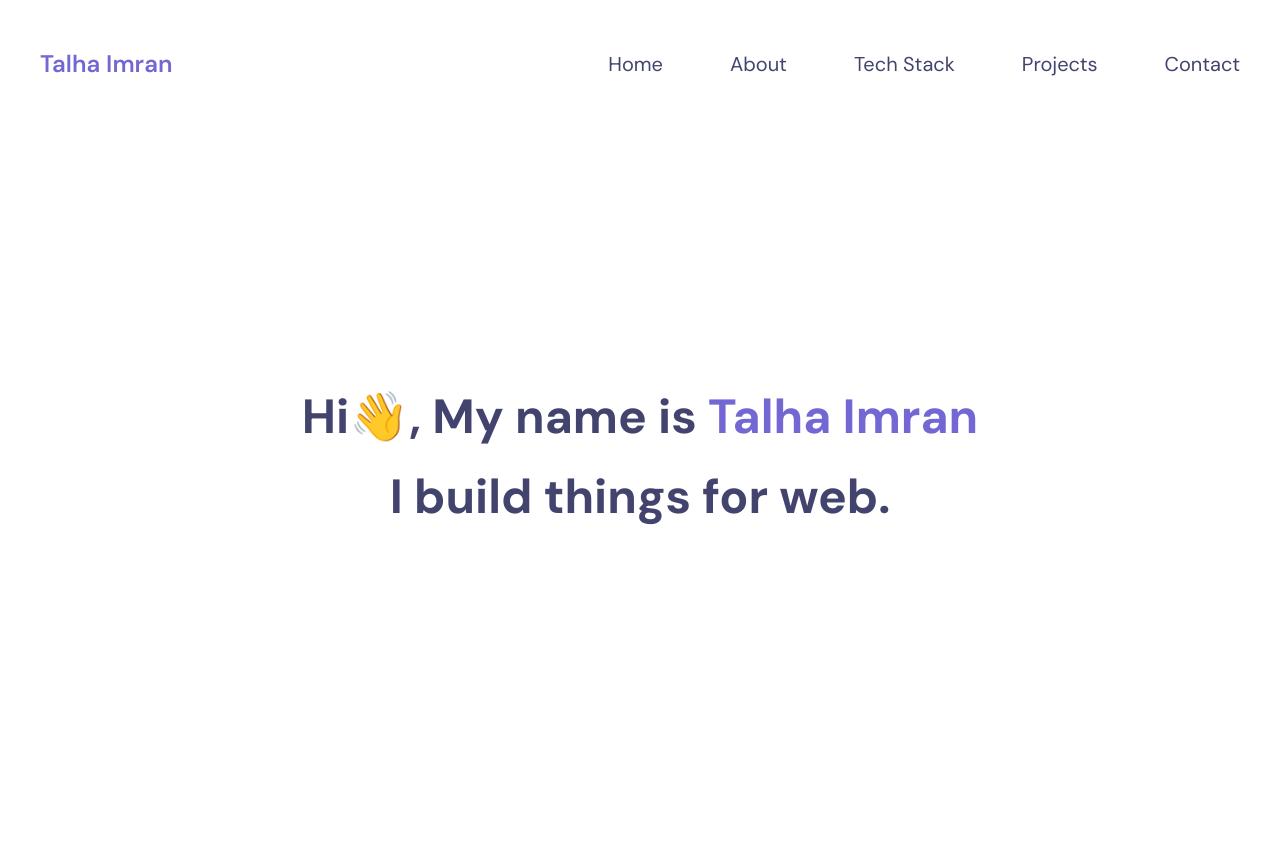
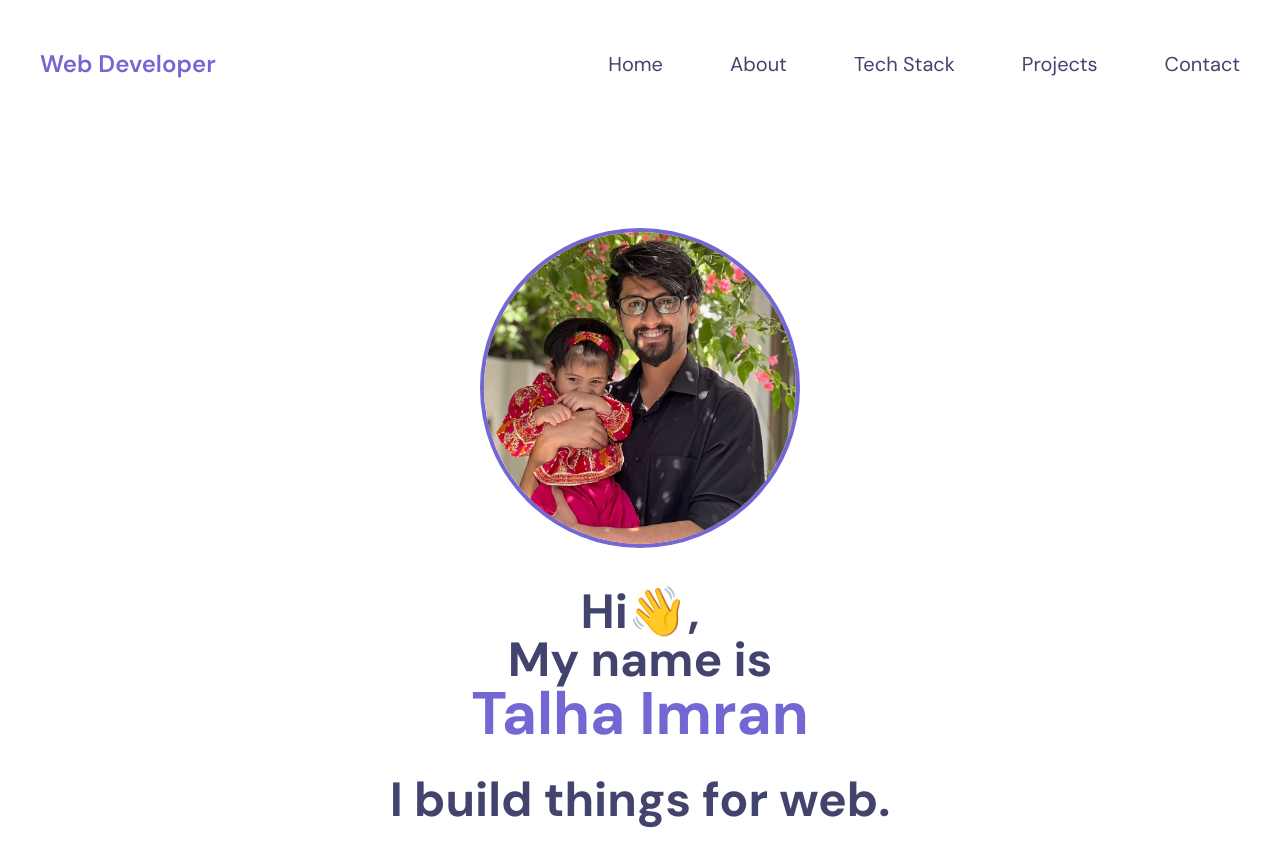
Before and after one commit to talhaimran777/portfolio-website, a Next.js app: page / in a window 1280 px wide. Shown: the top 866 px of the page. Before the commit the page ends 800 px from the top, so only its background shows below. Built offline with nearby package versions, Linux system fonts and the light colour scheme.

Commit message:
Updated hero section to show profile image.

```diff
--- a/src/components/HeroSection.tsx
+++ b/src/components/HeroSection.tsx
@@ -1,13 +1,28 @@
+import Image from "next/image";
+import ProfilePic from "images/profile-pic.jpg";
+
 const HeroSection = () => {
   return (
-    <div className="max-w-[1200px] mx-auto flex justify-center items-center my-[265px]">
-      <div className="font-bold leading-[70px] text-[#42446E] text-center">
-        <h1 className="text-5xl mb-8">
-          Hi👋, My name is<span className="text-[#7367D3]"> Talha Imran</span><br/>
-        </h1>
-        <h1 className="text-5xl">
-          I build things for web.
-        </h1>
+    <div className="max-w-[1200px] mx-auto my-[50px] lg:my-[100px] flex flex-col justify-center items-center">
+      <Image
+        className="h-52 w-52 lg:h-80 lg:w-80 rounded-full border-4 border-[#7367D3] mb-10"
+        src={ProfilePic}
+        alt="Profile Image"
+        placeholder="blur"
+      />
+      <div className="flex justify-center items-center ">
+        <div className="font-bold leading-[70px] text-[#42446E] text-center">
+          <h1 className="text-3xl lg:text-5xl lg:mb-8">
+            Hi👋,
+            <br /> My name is
+            <br />
+            <span className="text-[#7367D3] text-4xl lg:text-6xl">
+              Talha Imran
+            </span>
+            <br />
+          </h1>
+          <h1 className="text-3xl lg:text-5xl">I build things for web.</h1>
+        </div>
       </div>
     </div>
   );
--- a/src/components/ui/Navbar.tsx
+++ b/src/components/ui/Navbar.tsx
@@ -12,7 +12,7 @@ const Navbar = () => {
   return (
     <nav className="py-6 lg:py-12 text-[#42446E]">
       <div className="flex justify-between items-center max-w-[1200px] mx-auto">
-        <div className="font-semibold text-2xl text-[#7367D3]">Talha Imran</div>
+        <div className="font-semibold text-2xl text-[#7367D3]">Web Developer</div>
         <div className="hidden lg:block">
           <ul className="space-x-[67px]">
             <li className="inline-block">
--- a/tsconfig.json
+++ b/tsconfig.json
@@ -19,7 +19,8 @@
       }
     ],
     "paths": {
-      "@/*": ["./src/*"]
+      "@/*": ["./src/*"],
+      "images/*": ["./public/images/*"]
     }
   },
   "include": ["next-env.d.ts", "**/*.ts", "**/*.tsx", ".next/types/**/*.ts"],
```
Also changed, not shown: public/images/profile-pic.jpg (added).
